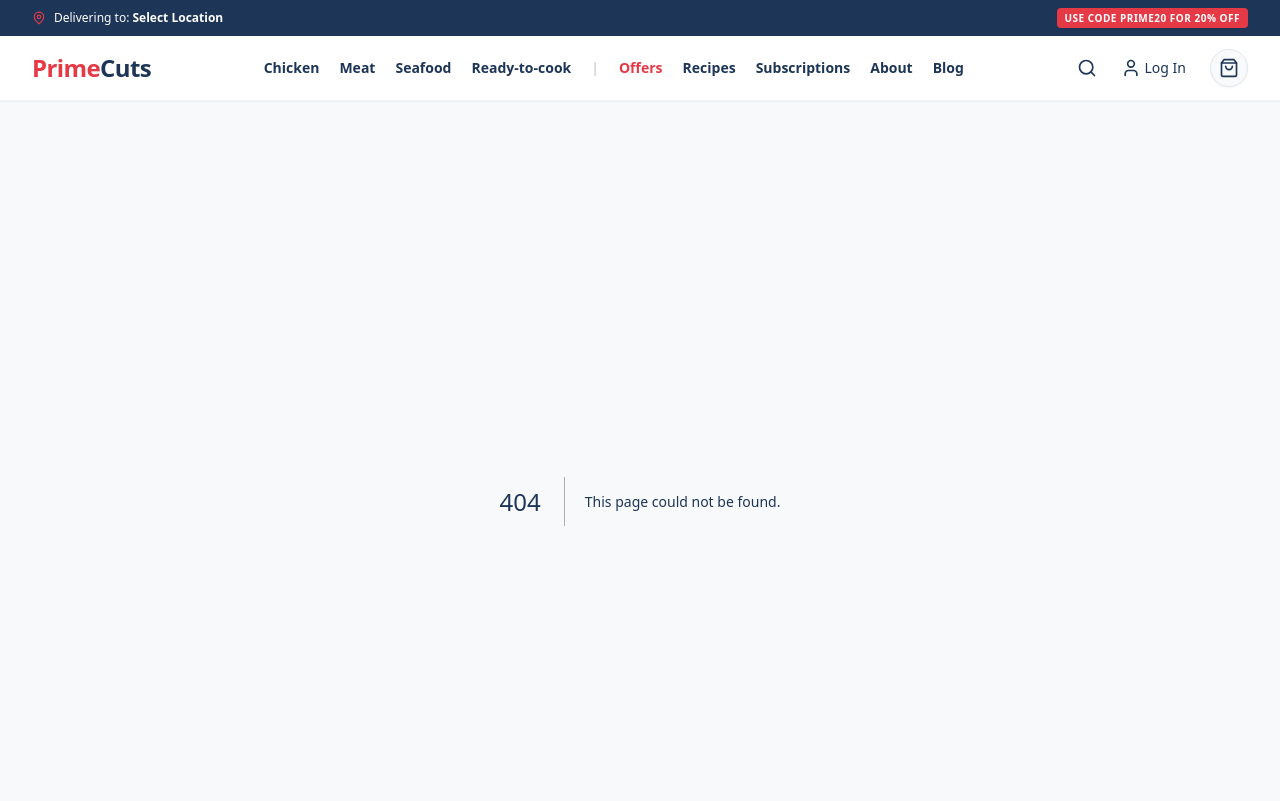
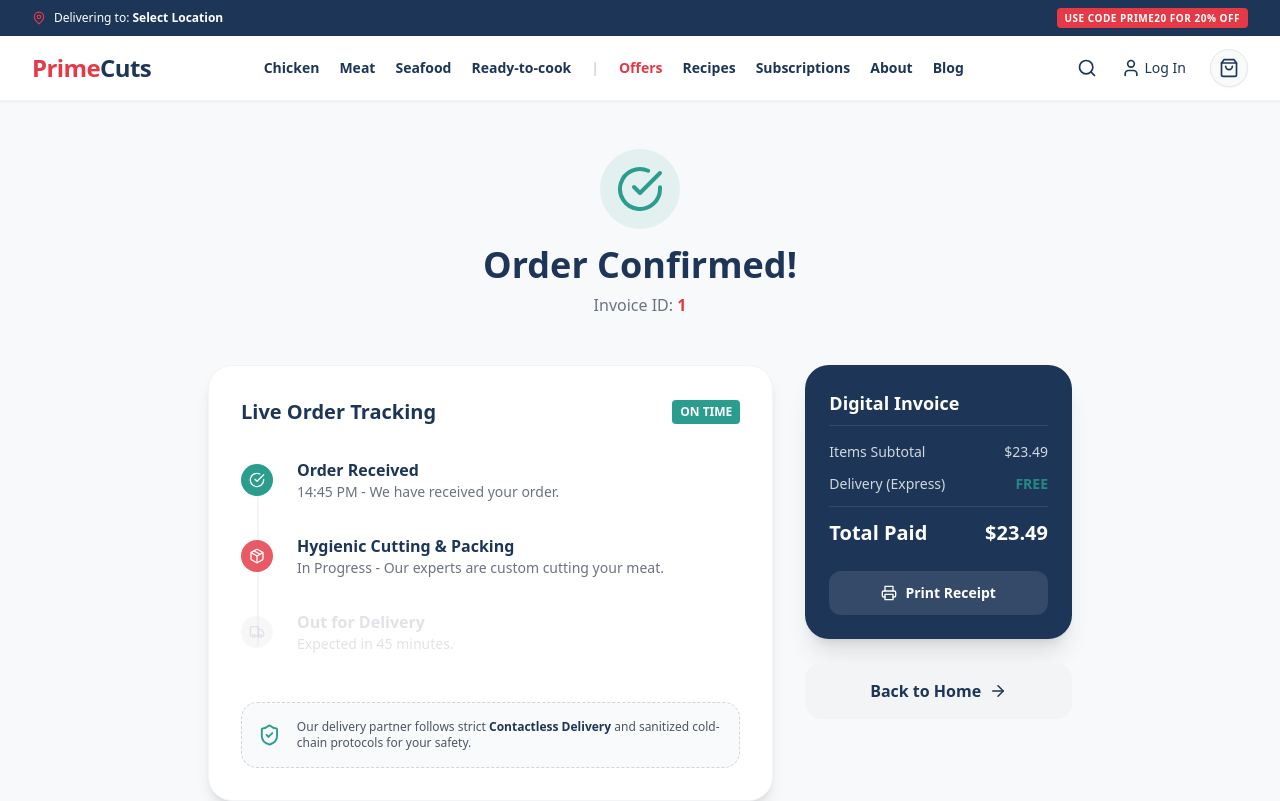
Before and after one commit to kiranmondal943/primecuts, a Next.js app: page /order-success/1 in a window 1280 px wide. Before the commit this address had no page. Shown: the top 801 px of the page. Built offline with nearby package versions, Linux system fonts and the light colour scheme.

Commit message:
Add Order Success Page with tracking and invoice

```diff
--- /dev/null
+++ b/src/app/order-success/[orderId]/page.tsx
@@ -0,0 +1,104 @@
+"use client";
+import { CheckCircle, Truck, Package, ShieldCheck, ArrowRight, Printer } from 'lucide-react';
+import Link from 'next/link';
+
+export default function OrderSuccessPage({ params }: { params: { orderId: string } }) {
+  return (
+    <div className="max-w-4xl mx-auto px-4 py-12">
+
+      {/* 1. HEADER: Success Animation */}
+      <div className="text-center mb-12">
+        <div className="inline-flex items-center justify-center w-20 h-20 bg-[#2A9D8F]/10 rounded-full mb-4">
+          <CheckCircle className="text-[#2A9D8F]" size={48} />
+        </div>
+        <h1 className="text-4xl font-extrabold text-[#1D3557] mb-2">Order Confirmed!</h1>
+        <p className="text-gray-500">Invoice ID: <span className="font-bold text-[#E63946]">{params.orderId}</span></p>
+      </div>
+
+      <div className="grid grid-cols-1 md:grid-cols-3 gap-8">
+
+        {/* 2. LIVE TRACKING SYSTEM (Left 2/3) */}
+        <div className="md:col-span-2 space-y-6">
+          <div className="bg-white p-8 rounded-3xl shadow-lg border border-gray-100">
+            <h2 className="text-xl font-bold text-[#1D3557] mb-8 flex justify-between items-center">
+              Live Order Tracking
+              <span className="text-xs bg-[#2A9D8F] text-white px-2 py-1 rounded">ON TIME</span>
+            </h2>
+
+            {/* Tracking Steps */}
+            <div className="relative space-y-8">
+              {/* Vertical Line */}
+              <div className="absolute left-4 top-2 bottom-2 w-0.5 bg-gray-100"></div>
+
+              <div className="relative flex items-center gap-6">
+                <div className="z-10 w-8 h-8 rounded-full bg-[#2A9D8F] flex items-center justify-center text-white">
+                  <CheckCircle size={16} />
+                </div>
+                <div>
+                  <p className="font-bold text-[#1D3557]">Order Received</p>
+                  <p className="text-sm text-gray-500">14:45 PM - We have received your order.</p>
+                </div>
+              </div>
+
+              <div className="relative flex items-center gap-6">
+                <div className="z-10 w-8 h-8 rounded-full bg-[#E63946] flex items-center justify-center text-white animate-pulse">
+                  <Package size={16} />
+                </div>
+                <div>
+                  <p className="font-bold text-[#1D3557]">Hygienic Cutting & Packing</p>
+                  <p className="text-sm text-gray-500">In Progress - Our experts are custom cutting your meat.</p>
+                </div>
+              </div>
+
+              <div className="relative flex items-center gap-6 opacity-30">
+                <div className="z-10 w-8 h-8 rounded-full bg-gray-200 flex items-center justify-center text-gray-400">
+                  <Truck size={16} />
+                </div>
+                <div>
+                  <p className="font-bold text-gray-400">Out for Delivery</p>
+                  <p className="text-sm text-gray-400">Expected in 45 minutes.</p>
+                </div>
+              </div>
+            </div>
+
+            <div className="mt-12 p-4 bg-gray-50 rounded-2xl flex items-center gap-4 border border-dashed border-gray-300">
+              <ShieldCheck className="text-[#2A9D8F]" size={32} />
+              <p className="text-xs text-gray-600">
+                Our delivery partner follows strict <span className="font-bold text-[#1D3557]">Contactless Delivery</span> and sanitized cold-chain protocols for your safety.
+              </p>
+            </div>
+          </div>
+        </div>
+
+        {/* 3. INVOICE SUMMARY (Right 1/3) */}
+        <div className="space-y-6">
+          <div className="bg-[#1D3557] text-white p-6 rounded-3xl shadow-xl">
+            <h3 className="font-bold text-lg mb-4 border-b border-white/10 pb-2">Digital Invoice</h3>
+            <div className="space-y-3 text-sm">
+              <div className="flex justify-between opacity-80">
+                <span>Items Subtotal</span>
+                <span>$23.49</span>
+              </div>
+              <div className="flex justify-between opacity-80">
+                <span>Delivery (Express)</span>
+                <span className="text-[#2A9D8F] font-bold">FREE</span>
+              </div>
+              <div className="pt-3 border-t border-white/10 flex justify-between text-xl font-extrabold">
+                <span>Total Paid</span>
+                <span>$23.49</span>
+              </div>
+            </div>
+            <button className="w-full mt-6 bg-white/10 hover:bg-white/20 text-white py-3 rounded-xl text-sm font-bold flex items-center justify-center gap-2 transition" onClick={() => window.print()}>
+              <Printer size={16} /> Print Receipt
+            </button>
+          </div>
+
+          <Link href="/" className="block w-full text-center bg-gray-100 hover:bg-gray-200 text-[#1D3557] py-4 rounded-2xl font-bold transition flex items-center justify-center gap-2">
+            Back to Home <ArrowRight size={18} />
+          </Link>
+        </div>
+
+      </div>
+    </div>
+  );
+}
```
